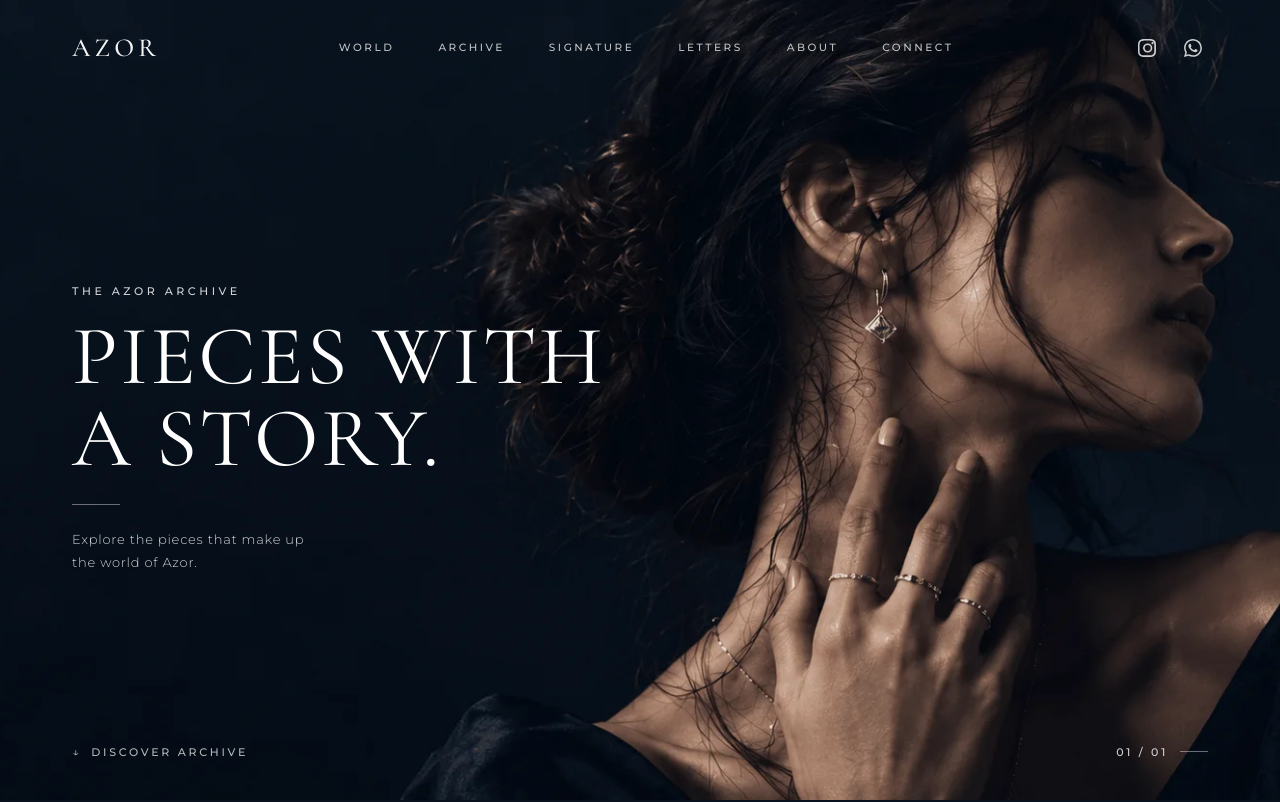
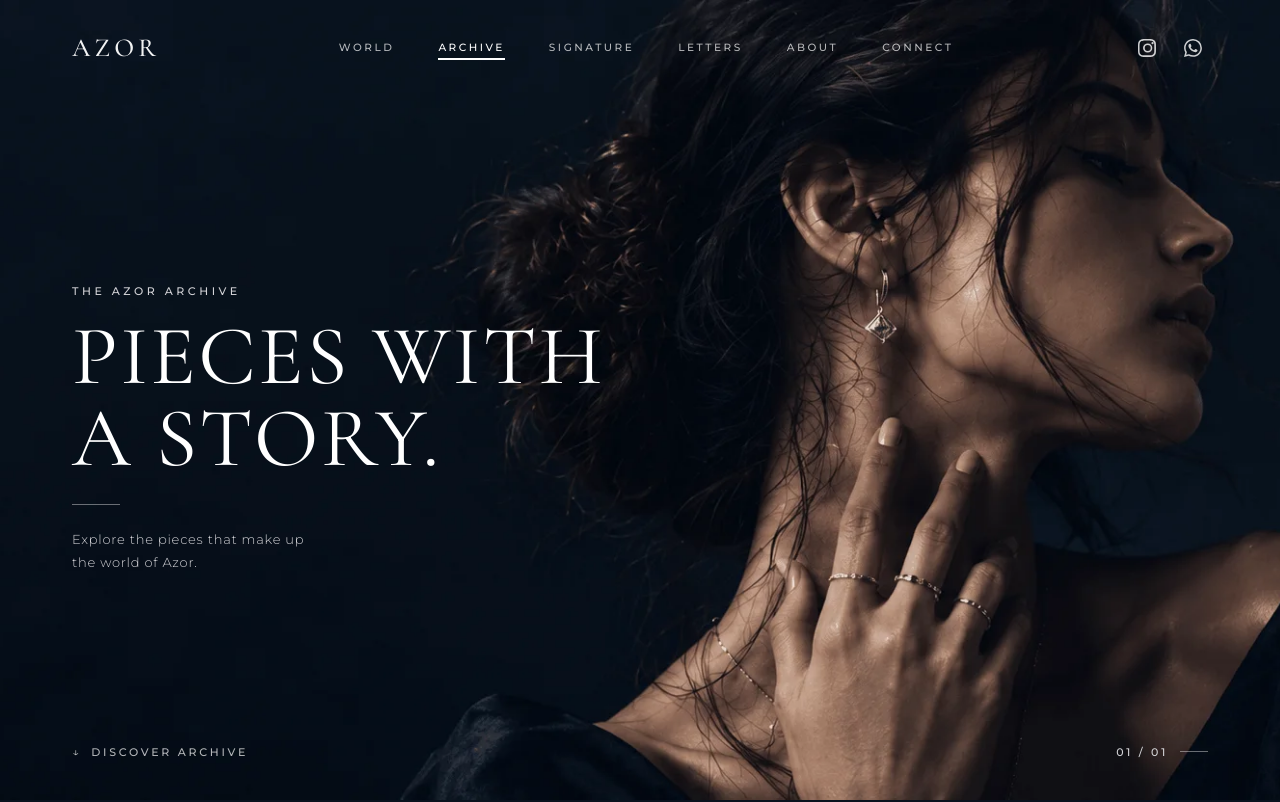
Before and after one commit to rayyan237/AZOR, a Next.js app: page /archive in a window 1280 px wide. Shown: the top 802 px of the page. Built offline with nearby package versions, Linux system fonts and the light colour scheme.

Commit message:
feat(navbar): add dynamic active link detection and indicators across desktop and mobile layouts

```diff
--- a/src/components/navigation/Navbar.tsx
+++ b/src/components/navigation/Navbar.tsx
@@ -2,11 +2,30 @@
 
 import { useEffect, useState } from "react";
 import Link from "next/link";
+import { usePathname } from "next/navigation";
 import { siteConfig } from "@/config/site";
 import { SocialIcon } from "./SocialIcon";
 
-export function Navbar() {
+interface NavbarProps {
+  activeRoute?: string;
+}
+
+export function Navbar({ activeRoute }: NavbarProps) {
   const [isMobileMenuOpen, setIsMobileMenuOpen] = useState(false);
+  const pathname = usePathname();
+
+  // Determine active state supporting path matching, prop override, and nested archive routes
+  const checkIsActive = (href: string) => {
+    const current = activeRoute || pathname;
+
+    // Direct match (e.g., exact "/archive" or root "/")
+    if (current === href) return true;
+
+    // Nested route match (e.g. "/archive/[slug]" activates "/archive")
+    if (href !== "/" && current.startsWith(href)) return true;
+
+    return false;
+  };
 
   // Prevent background scroll when mobile drawer is open
   useEffect(() => {
@@ -48,7 +67,7 @@ export function Navbar() {
               onClick={() => setIsMobileMenuOpen((prev) => !prev)}
               aria-expanded={isMobileMenuOpen}
               aria-label={isMobileMenuOpen ? "Close menu" : "Open menu"}
-              className="md:hidden text-white/90 hover:text-white p-2.5 -ml-2.5 focus:outline-none focus:ring-1 focus:ring-white/40 rounded z-50 relative"
+              className="md:hidden text-white/90 hover:text-white p-2.5 -ml-2.5 focus:outline-none rounded z-50 relative"
             >
               <div className="w-5 xs:w-6 h-4 xs:h-5 flex flex-col justify-between">
                 <span
@@ -73,7 +92,7 @@ export function Navbar() {
             <Link
               href="/"
               onClick={() => setIsMobileMenuOpen(false)}
-              className="hidden md:inline-block font-[family-name:var(--font-serif)] font-medium text-xl xs:text-2xl sm:text-[25px] lg:text-[26px] tracking-[0.16em] xs:tracking-[0.18em] text-white/95 hover:text-white transition-opacity select-none focus:outline-none focus:ring-1 focus:ring-white/40 rounded-sm"
+              className="hidden md:inline-block font-[family-name:var(--font-serif)] font-medium text-xl xs:text-2xl sm:text-[25px] lg:text-[26px] tracking-[0.16em] xs:tracking-[0.18em] text-white/95 hover:text-white transition-opacity select-none focus:outline-none"
             >
               {siteConfig.name}
             </Link>
@@ -83,33 +102,42 @@ export function Navbar() {
             MOBILE CENTER SLOT (< md): Brand Logo Centered
             DESKTOP CENTER SLOT (>= md): Navigation Links
           */}
-          {/* Mobile Centered Logo */}
           <div className="md:hidden absolute left-1/2 -translate-x-1/2 top-1/2 -translate-y-1/2 pointer-events-auto">
             <Link
               href="/"
               onClick={() => setIsMobileMenuOpen(false)}
-              className="font-[family-name:var(--font-serif)] font-medium text-xl xs:text-2xl tracking-[0.18em] text-white/95 hover:text-white transition-opacity select-none focus:outline-none focus:ring-1 focus:ring-white/40 rounded-sm"
+              className="font-[family-name:var(--font-serif)] font-medium text-xl xs:text-2xl tracking-[0.18em] text-white/95 hover:text-white transition-opacity select-none focus:outline-none"
             >
               {siteConfig.name}
             </Link>
           </div>
 
-          {/* Desktop Navigation Links */}
+          {/* Desktop Navigation Links with Active Indicator */}
           <div className="hidden md:flex items-center gap-5 lg:gap-8 xl:gap-11">
-            {siteConfig.navItems.map((item) => (
+            {siteConfig.navItems.map((item) => {
+              const isActive = checkIsActive(item.href);
+
+              return (
                 <Link
                   key={item.label}
                   href={item.href}
-                className="text-[9.5px] lg:text-[10px] xl:text-[10.5px] font-[family-name:var(--font-sans)] font-medium tracking-[0.2em] lg:tracking-[0.24em] text-white/75 hover:text-white transition-colors duration-200 py-1"
+                  className={`relative text-[9.5px] lg:text-[10px] xl:text-[10.5px] font-[family-name:var(--font-sans)] font-medium tracking-[0.2em] lg:tracking-[0.24em] transition-colors duration-200 py-1 ${
+                    isActive ? "text-white" : "text-white/70 hover:text-white"
+                  }`}
                 >
                   {item.label}
+                  {isActive && (
+                    <span
+                      className="absolute bottom-0 left-0 right-0 h-[1.5px] bg-white transition-all duration-300"
+                      aria-hidden="true"
+                    />
+                  )}
                 </Link>
-            ))}
+              );
+            })}
           </div>
 
-          {/*
-            RIGHT SLOT (Both Mobile & Desktop): Social Icons
-          */}
+          {/* RIGHT SLOT (Both Mobile & Desktop): Social Icons */}
           <div className="flex items-center gap-2.5 xs:gap-3 sm:gap-4 text-white/80">
             {siteConfig.socials.map((social) => (
               <a
@@ -118,7 +146,7 @@ export function Navbar() {
                 target="_blank"
                 rel="noopener noreferrer"
                 aria-label={social.label}
-                className="hover:text-white transition-colors p-1.5 focus:outline-none focus:ring-1 focus:ring-white/40 rounded-full"
+                className="hover:text-white transition-colors p-1.5 focus:outline-none"
               >
                 <SocialIcon
                   platform={social.platform}
@@ -143,14 +171,19 @@ export function Navbar() {
         }`}
         style={{ minHeight: "100dvh" }}
       >
-        {/* Navigation Links with Staggered Fade */}
+        {/* Navigation Links with Active State */}
         <div className="flex flex-col gap-4 xs:gap-5 sm:gap-6 my-auto overflow-y-auto py-4">
-          {siteConfig.navItems.map((item, index) => (
+          {siteConfig.navItems.map((item, index) => {
+            const isActive = checkIsActive(item.href);
+
+            return (
               <Link
                 key={item.label}
                 href={item.href}
                 onClick={() => setIsMobileMenuOpen(false)}
-              className={`text-xl xs:text-2xl sm:text-3xl font-[family-name:var(--font-serif)] font-medium tracking-[0.18em] xs:tracking-[0.22em] text-white/90 hover:text-white transition-all duration-300 transform ${
+                className={`text-xl xs:text-2xl sm:text-3xl font-[family-name:var(--font-serif)] font-medium tracking-[0.18em] xs:tracking-[0.22em] transition-all duration-300 transform inline-flex items-center gap-3 ${
+                  isActive ? "text-white" : "text-white/60 hover:text-white"
+                } ${
                   isMobileMenuOpen
                     ? "translate-y-0 opacity-100"
                     : "translate-y-4 opacity-0"
@@ -161,9 +194,13 @@ export function Navbar() {
                     : "0ms",
                 }}
               >
-              {item.label}
+                {isActive && (
+                  <span className="w-1.5 h-1.5 rounded-full bg-white block" aria-hidden="true" />
+                )}
+                <span>{item.label}</span>
               </Link>
-          ))}
+            );
+          })}
         </div>
 
         {/* Mobile Drawer Bottom Footer */}
```
Lines whose indentation alone changed are shown as unchanged.
